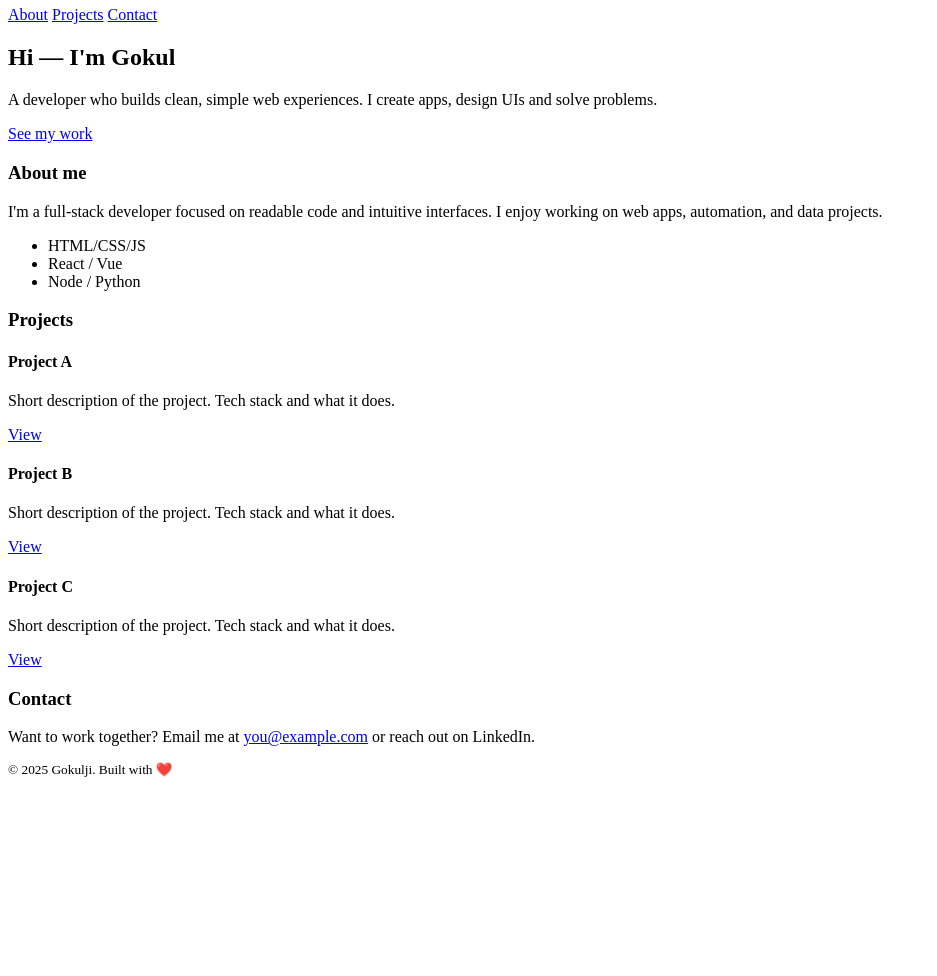
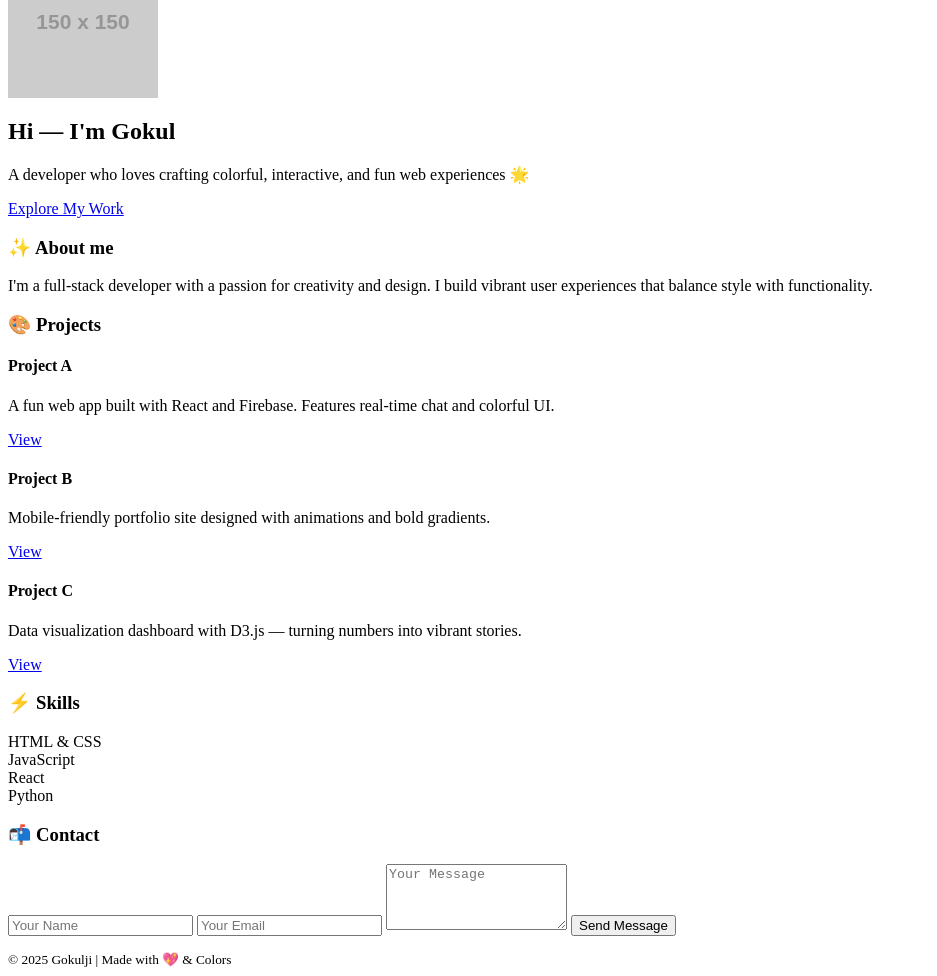
Before and after one commit to lithika1016/portfolio-, a plain HTML site: page index.html in a window 1280 px wide. Shown: the part 60-1036 px from the top of the page, without its empty margins (0-937 px from the left). Before the commit the page ends 846 px from the top, so only its background shows below. Drawn offline with Linux system fonts and the light colour scheme; placeholder pictures from the web are drawn by us.

Commit message:
Update index.html

```diff
--- a/index.html
+++ b/index.html
@@ -1,75 +1,74 @@
+
 
 <!-- index.html -->
-<div class="container header-inner">
-<h1 class="logo">Gokulji</h1>
-<nav class="nav">
-<a href="#about">About</a>
-<a href="#projects">Projects</a>
-<a href="#contact">Contact</a>
-</nav>
-</div>
-</header>
-
-
-<main>
-<section class="hero">
 <div class="container">
-<h2>Hi — I'm Gokul</h2>
-<p class="lead">A developer who builds clean, simple web experiences. I create apps, design UIs and solve problems.</p>
-<p><a class="btn" href="#projects">See my work</a></p>
+<img src="https://via.placeholder.com/150" alt="profile" class="profile-pic">
+<h2>Hi — I'm <span class="highlight">Gokul</span></h2>
+<p class="lead">A developer who loves crafting colorful, interactive, and fun web experiences 🌟</p>
+<p><a class="btn" href="#projects">Explore My Work</a></p>
 </div>
 </section>
 
 
 <section id="about" class="container about">
-<h3>About me</h3>
-<p>I'm a full‑stack developer focused on readable code and intuitive interfaces. I enjoy working on web apps, automation, and data projects.</p>
-<ul class="skills">
-<li>HTML/CSS/JS</li>
-<li>React / Vue</li>
-<li>Node / Python</li>
-</ul>
+<h3>✨ About me</h3>
+<p>I'm a full‑stack developer with a passion for creativity and design. I build vibrant user experiences that balance style with functionality.</p>
 </section>
 
 
 <section id="projects" class="container projects">
-<h3>Projects</h3>
+<h3>🎨 Projects</h3>
 <div class="cards">
 <article class="card">
 <h4>Project A</h4>
-<p>Short description of the project. Tech stack and what it does.</p>
+<p>A fun web app built with React and Firebase. Features real‑time chat and colorful UI.</p>
 <a class="link" href="#">View</a>
 </article>
 <article class="card">
 <h4>Project B</h4>
-<p>Short description of the project. Tech stack and what it does.</p>
+<p>Mobile‑friendly portfolio site designed with animations and bold gradients.</p>
 <a class="link" href="#">View</a>
 </article>
 <article class="card">
 <h4>Project C</h4>
-<p>Short description of the project. Tech stack and what it does.</p>
+<p>Data visualization dashboard with D3.js — turning numbers into vibrant stories.</p>
 <a class="link" href="#">View</a>
 </article>
 </div>
 </section>
 
 
+<section id="skills" class="container skills">
+<h3>⚡ Skills</h3>
+<div class="skill-bars">
+<div class="bar"><span>HTML & CSS</span><div class="progress html"></div></div>
+<div class="bar"><span>JavaScript</span><div class="progress js"></div></div>
+<div class="bar"><span>React</span><div class="progress react"></div></div>
+<div class="bar"><span>Python</span><div class="progress python"></div></div>
+</div>
+</section>
+
+
 <section id="contact" class="container contact">
-<h3>Contact</h3>
-<p>Want to work together? Email me at <a href="mailto:you@example.com">you@example.com</a> or reach out on LinkedIn.</p>
+<h3>📬 Contact</h3>
+<form class="contact-form">
+<input type="text" placeholder="Your Name" required>
+<input type="email" placeholder="Your Email" required>
+<textarea placeholder="Your Message" rows="4" required></textarea>
+<button type="submit">Send Message</button>
+</form>
 </section>
 </main>
 
 
 <footer class="site-footer">
 <div class="container">
-<small>© <span id="year"></span> Gokulji. Built with ❤️</small>
+<small>© <span id="year"></span> Gokulji | Made with 💖 & Colors</small>
 </div>
 </footer>
 
 
 <script>
-// small script to set current year
 document.getElementById('year').textContent = new Date().getFullYear();
 </script>
 </body>
```
